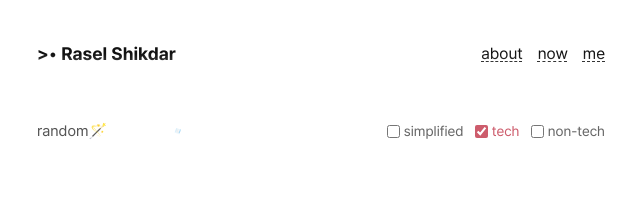
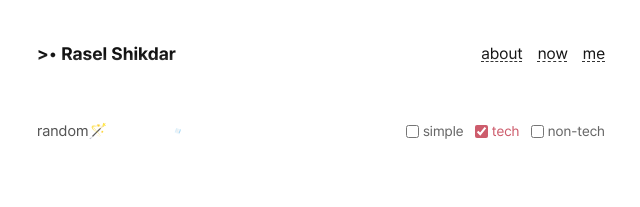
Before and after one commit to raselshikdar/blog.rasel.us.kg, a Next.js app: page / in a window 1280 px wide. Shown: the top 207 px of the page, without its empty margins (319-959 px from the left). Built offline with nearby package versions, Linux system fonts and the light colour scheme; a web font is replaced by a local one.

Commit message:
Update Posts.tsx

```diff
--- a/src/components/Posts/Posts.tsx
+++ b/src/components/Posts/Posts.tsx
@@ -178,7 +178,7 @@ const Posts: React.FC<Props> = ({ posts }) => {
               checked={mode === 'detail'}
               onChange={() => setMode(mode === 'normal' ? 'detail' : 'normal')}
             />
-            <label htmlFor="detailView">simplified</label>
+            <label htmlFor="detailView">simple</label>
           </div>
           <div className={styles.option}>
             <input
```
